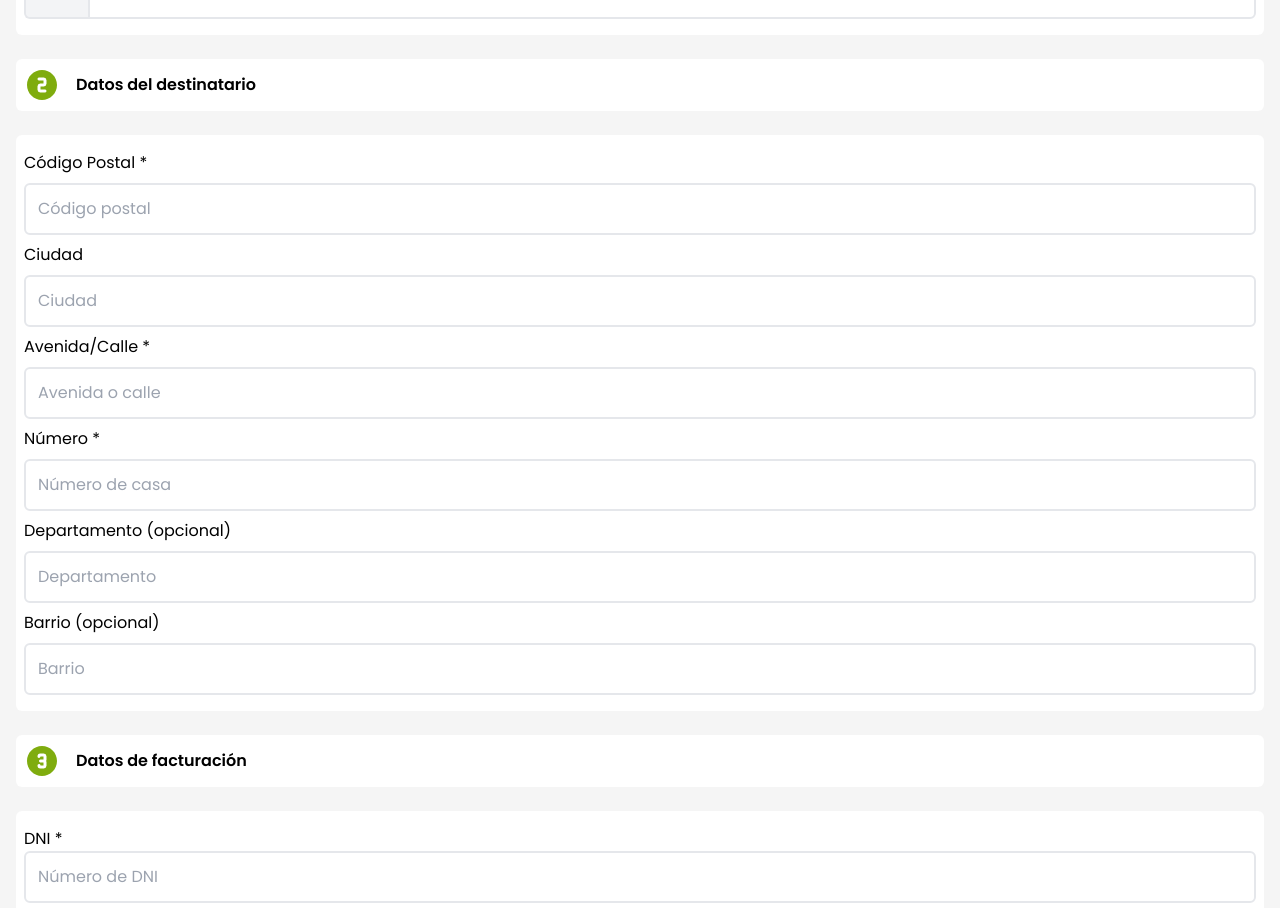
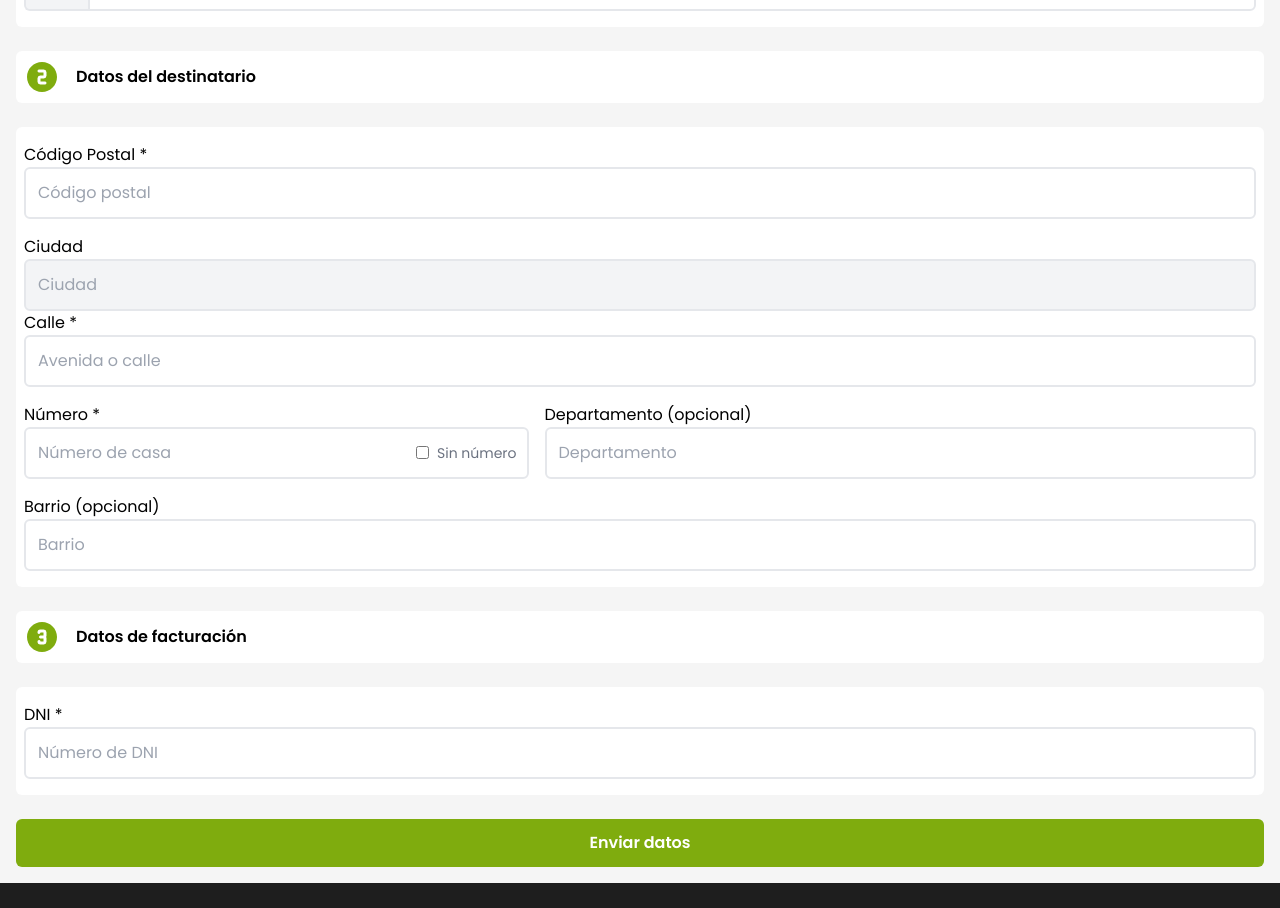
Before and after one commit to BrianGelvez/vidanaturalcarolinapapaleo, a Next.js app: page /datosDeEnvio in a window 1280 px wide. Shown: the part 723-1631 px from the top of the page. After the commit the page ends 1606 px from the top, so only its background shows below. Built offline with nearby package versions, Linux system fonts and the light colour scheme; what tailwind-hamburgers would draw is missing.

Commit message:
fix: arreglando codigo del formulario

```diff
--- a/src/app/datosDeEnvio/sections/form/index.tsx
+++ b/src/app/datosDeEnvio/sections/form/index.tsx
@@ -2,19 +2,32 @@
 
 import { ChangeEvent, FormEvent, useState } from "react";
 import { IoIosCheckmarkCircleOutline } from "react-icons/io";
-import { TbCircleNumber1Filled, TbCircleNumber2Filled, TbCircleNumber3Filled } from "react-icons/tb";
+import {
+  TbCircleNumber1Filled,
+  TbCircleNumber2Filled,
+  TbCircleNumber3Filled,
+} from "react-icons/tb";
+import { FormServer } from "@/components/server/formServer";
 import { FormData } from "./interface";
 
 export default function Form() {
+  const { postalCode, city, handlePostalCodeChange } = FormServer();
   const [formData, setFormData] = useState<Partial<FormData>>({});
+  const [isWithoutNumber, setIsWithoutNumber] = useState(false);
 
-  // Maneja los cambios en los inputs
   const handleChange = (e: ChangeEvent<HTMLInputElement>) => {
-    const { name, value } = e.target;
-    setFormData(prevData => ({ ...prevData, [name]: value }));
+    const { name, value, type, checked } = e.target;
+    if (type === "checkbox" && name === "withoutNumber") {
+      setIsWithoutNumber(checked);
+      setFormData((prevData) => ({
+        ...prevData,
+        number: checked ? "sin número" : "",
+      }));
+    } else {
+      setFormData((prevData) => ({ ...prevData, [name]: value }));
+    }
   };
 
-  // Maneja el envío del formulario
   const handleSubmit = (e: FormEvent<HTMLFormElement>) => {
     e.preventDefault();
     console.log("Datos enviados:", formData);
@@ -51,9 +64,11 @@ export default function Form() {
           <p className="text-black font-semibold">Datos de contacto</p>
         </div>
 
-        <div className="w-full px-2 py-4 flex flex-col gap-2 rounded-md bg-white">
+        <div className="w-full px-2 py-4 flex flex-col rounded-md bg-white">
           {/* Nombre */}
-          <label htmlFor="name" className="text-black">Nombre *</label>
+          <label htmlFor="name" className="text-black">
+            Nombre *
+          </label>
           <input
             type="text"
             name="name"
@@ -64,7 +79,9 @@ export default function Form() {
           />
 
           {/* Correo */}
-          <label htmlFor="email" className="text-black">Correo *</label>
+          <label htmlFor="email" className="text-black mt-4">
+            Correo *
+          </label>
           <input
             type="email"
             name="email"
@@ -75,7 +92,9 @@ export default function Form() {
           />
 
           {/* Teléfono */}
-          <label htmlFor="phone" className="text-black">Teléfono *</label>
+          <label htmlFor="phone" className="text-black mt-4">
+            Teléfono *
+          </label>
           <div className="flex flex-row">
             <input
               type="text"
@@ -100,69 +119,105 @@ export default function Form() {
           <p className="text-black font-semibold">Datos del destinatario</p>
         </div>
 
-        <div className="w-full px-2 py-4 flex flex-col gap-2 rounded-md bg-white">
+        <div className="w-full px-2 py-4 flex flex-col rounded-md bg-white">
           {/* Código Postal */}
-          <label htmlFor="postalCode" className="text-black">Código Postal *</label>
+          <label htmlFor="postalCode" className="text-black">
+            Código Postal *
+          </label>
           <input
             type="text"
             name="postalCode"
             placeholder="Código postal"
-            value={formData.postalCode || ""}
-            onChange={handleChange}
+            value={postalCode}
+            onChange={handlePostalCodeChange}
             className="border-[2px] p-3 rounded-md text-black focus:outline-none focus:ring-2 focus:ring-blue-900 focus:border-transparent"
           />
 
           {/* Ciudad */}
-          <label htmlFor="city" className="text-black">Ciudad</label>
+          <label htmlFor="city" className="text-black mt-4">
+            Ciudad
+          </label>
           <input
             type="text"
             name="city"
             placeholder="Ciudad"
-            value={formData.city || ""}
-            onChange={handleChange}
-            className="border-[2px] p-3 rounded-md text-black focus:outline-none"
+            value={city}
+            readOnly
+            className="border-[2px] p-3 rounded-md text-black bg-gray-100 focus:outline-none focus:ring-2 focus:ring-blue-900 focus:border-transparent"
           />
 
-          {/* Calle y número */}
-          <label htmlFor="street" className="text-black">Avenida/Calle *</label>
+          {/* Calle */}
+          <div className="flex-grow mb-4 lg:mb-0">
+            <label htmlFor="street" className="text-black">
+              Calle *
+            </label>
             <input
               type="text"
               name="street"
               placeholder="Avenida o calle"
               value={formData.street || ""}
               onChange={handleChange}
-            className="border-[2px] p-3 rounded-md text-black focus:outline-none"
+              className="w-full border-[2px] p-3 rounded-md text-black focus:outline-none focus:ring-2 focus:ring-blue-900 focus:border-transparent"
             />
+          </div>
 
-          <label htmlFor="number" className="text-black">Número *</label>
+          {/* Calle, Número y Departamento */}
+          <div className="lg:flex lg:space-x-4 mt-4">
+            {/* Número */}
+            <div className="flex-grow mb-4 lg:mb-0">
+              <label htmlFor="number" className="text-black">
+                Número *
+              </label>
+              <div className="relative">
                 <input
                   type="text"
                   name="number"
                   placeholder="Número de casa"
-            value={formData.number || ""}
+                  value={isWithoutNumber ? "Sin número" : formData.number || ""}
                   onChange={handleChange}
-            className="border-[2px] p-3 rounded-md text-black focus:outline-none"
+                  disabled={isWithoutNumber}
+                  className="w-full border-[2px] p-3 rounded-md text-black focus:outline-none focus:ring-2 focus:ring-blue-900 focus:border-transparent"
                 />
+                <div className="absolute inset-y-0 right-0 flex items-center pr-3">
+                  <input
+                    type="checkbox"
+                    name="withoutNumber"
+                    checked={isWithoutNumber}
+                    onChange={handleChange}
+                    className="mr-2"
+                  />
+                  <span className="text-sm text-gray-500">Sin número</span>
+                </div>
+              </div>
+            </div>
 
-          {/* Departamento y barrio */}
-          <label htmlFor="department" className="text-black">Departamento (opcional)</label>
+            {/* Departamento */}
+            <div className="flex-grow">
+              <label htmlFor="department" className="text-black">
+                Departamento (opcional)
+              </label>
               <input
                 type="text"
                 name="department"
                 placeholder="Departamento"
                 value={formData.department || ""}
                 onChange={handleChange}
-            className="border-[2px] p-3 rounded-md text-black focus:outline-none"
+                className="w-full border-[2px] p-3 rounded-md text-black focus:outline-none focus:ring-2 focus:ring-blue-900 focus:border-transparent"
               />
+            </div>
+          </div>
 
-          <label htmlFor="neighborhood" className="text-black">Barrio (opcional)</label>
+          {/* Barrio */}
+          <label htmlFor="neighborhood" className="text-black mt-4">
+            Barrio (opcional)
+          </label>
           <input
             type="text"
             name="neighborhood"
             placeholder="Barrio"
             value={formData.neighborhood || ""}
             onChange={handleChange}
-            className="border-[2px] p-3 rounded-md text-black focus:outline-none"
+            className="border-[2px] p-3 rounded-md text-black focus:outline-none focus:ring-2 focus:ring-blue-900 focus:border-transparent"
           />
         </div>
 
@@ -174,7 +229,9 @@ export default function Form() {
 
         <div className="w-full px-2 py-4 flex flex-col rounded-md bg-white">
           {/* DNI */}
-          <label htmlFor="dni" className="text-black">DNI *</label>
+          <label htmlFor="dni" className="text-black">
+            DNI *
+          </label>
           <input
             type="text"
             name="dni"
```
Lines whose indentation alone changed are shown as unchanged.
